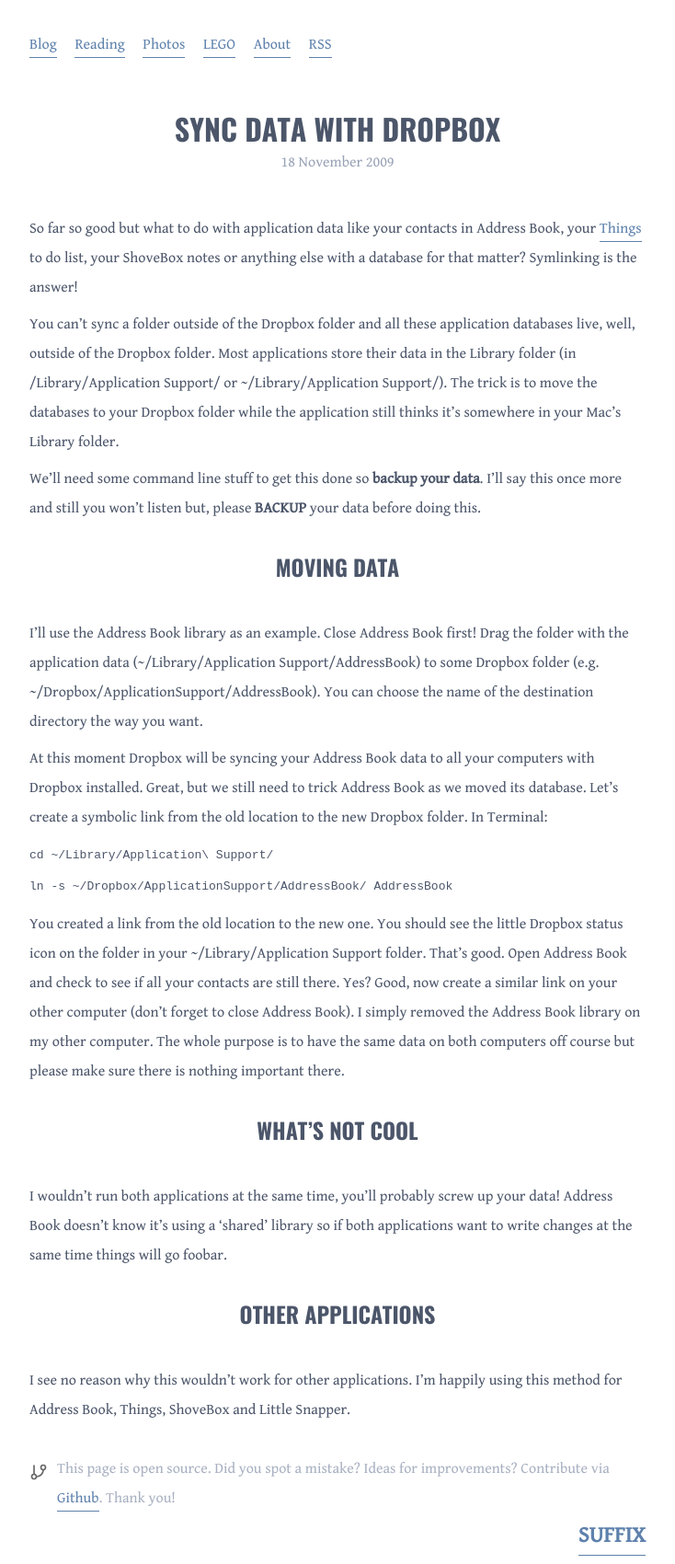
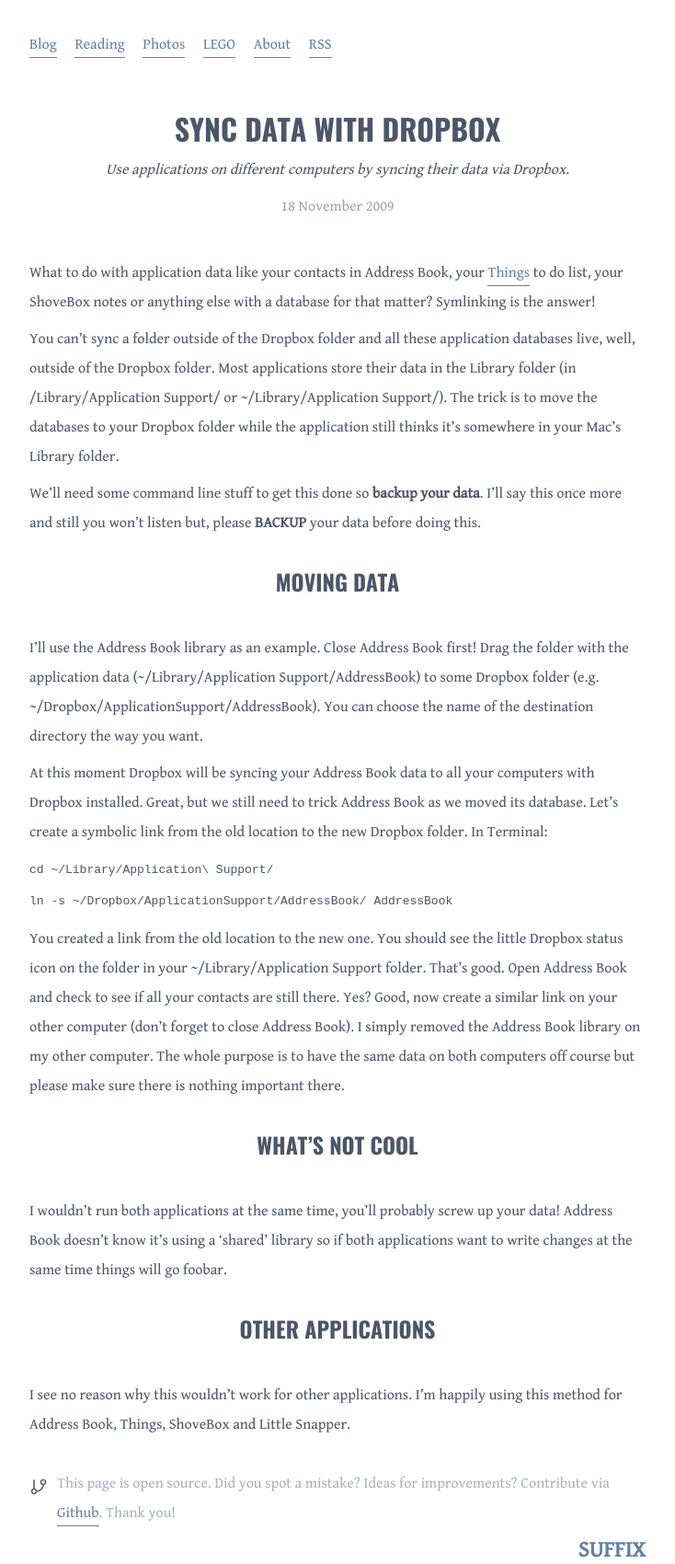
Before and after one commit to cimm/suffix, a Jekyll site: the page built from _posts/2009-11-18-sync-data-dropbox.html, in a window 1280 px wide. Shown: the whole page at 92% size, without its empty margins (273-1007 px from the left). Built offline with Jekyll 4.4.1, drawn with Linux system fonts in a browser that asks for light colours; some web fonts are replaced.

Commit message:
Add descriptions to some older blog posts

```diff
--- a/_posts/2009-11-18-sync-data-dropbox.html
+++ b/_posts/2009-11-18-sync-data-dropbox.html
@@ -1,11 +1,12 @@
 ---
-layout:  post
-title:   Sync data with Dropbox
-date:    2009-11-18 19:37:37
-updated: 2009-11-19 16:39:44
+layout:      post
+title:       Sync data with Dropbox
+date:        2009-11-18 19:37:37
+updated:     2009-11-19 16:39:44
+description: Use applications on different computers by syncing their data via Dropbox.
 ---
 
-<p>So far so good but what to do with application data like your contacts in Address Book, your <a href="https://culturedcode.com/things/" title="Task management application for Mac">Things</a> to do list, your ShoveBox notes or anything else with a database for that matter? Symlinking is the answer!</p>
+<p>What to do with application data like your contacts in Address Book, your <a href="https://culturedcode.com/things/" title="Task management application for Mac">Things</a> to do list, your ShoveBox notes or anything else with a database for that matter? Symlinking is the answer!</p>
 
 <p>You can’t sync a folder outside of the Dropbox folder and all these application databases live, well, outside of the Dropbox folder. Most applications store their data in the Library folder (in /Library/Application Support/ or ~/Library/Application Support/). The trick is to move the databases to your Dropbox folder while the application still thinks it’s somewhere in your Mac’s Library folder.</p>
 
```
Also changed, not shown: _posts/2009-11-12-rupy2009.html (+5 -4 lines), _posts/2010-01-09-default-image-paperclip.html (+5 -4 lines).
